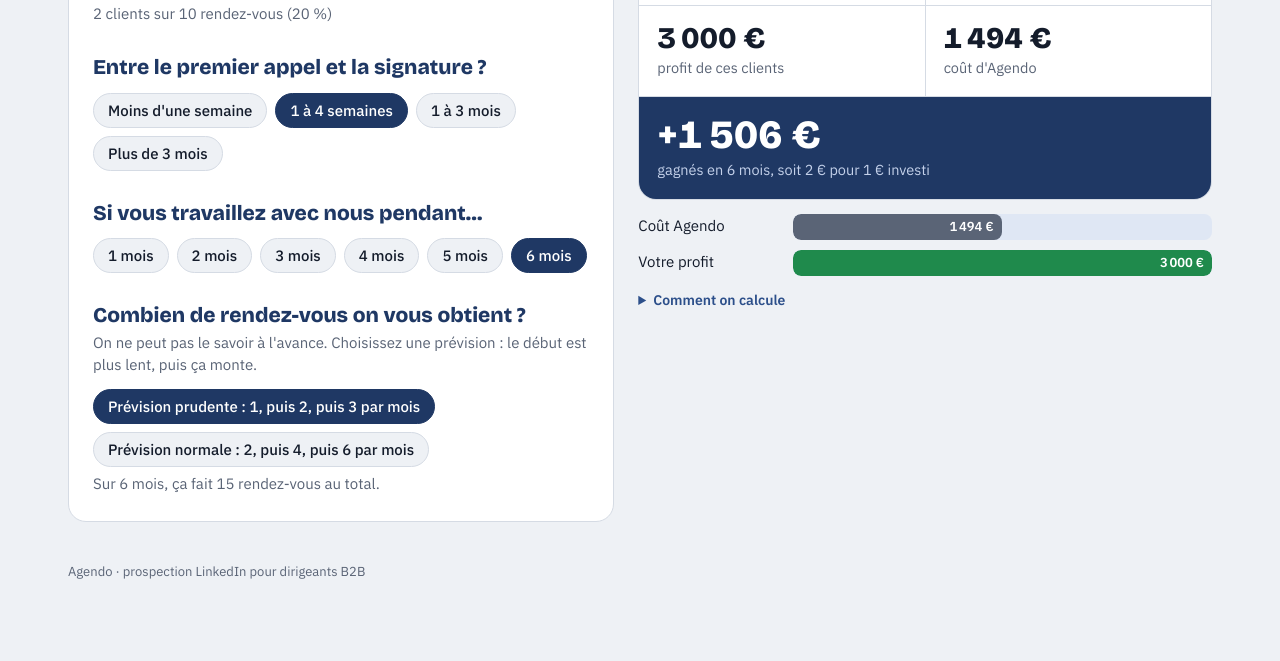
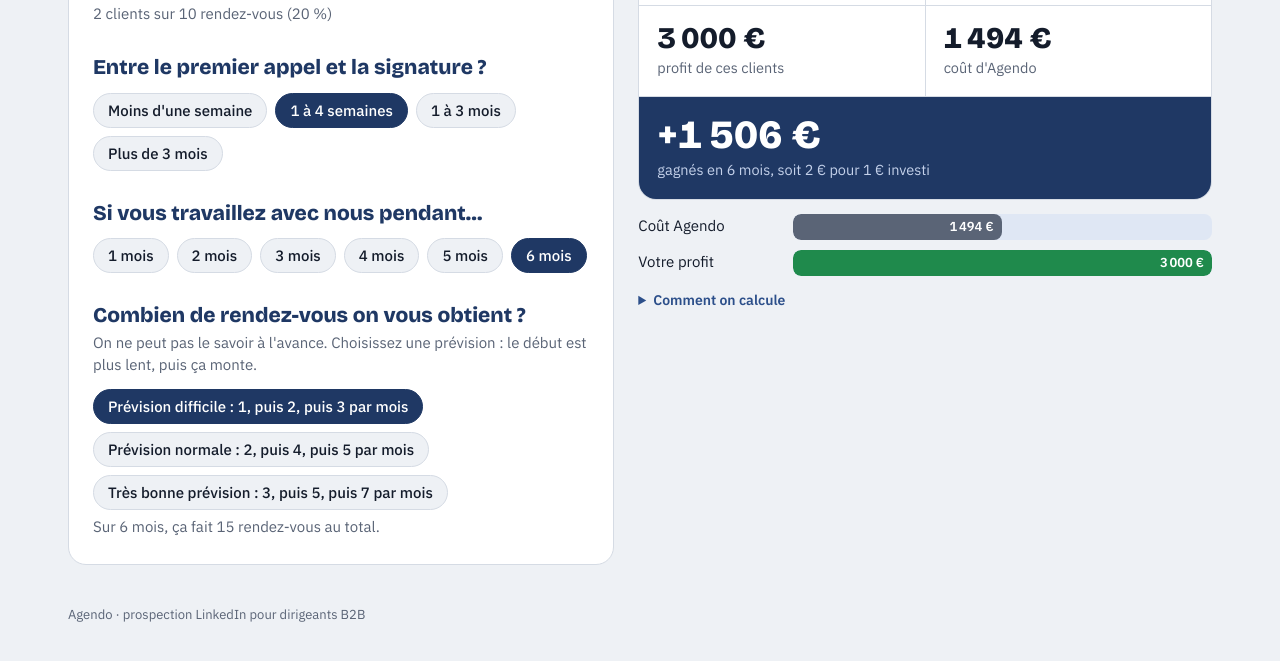
Before and after one commit to Agendo-saad/agendo-formulaires, a plain HTML site: page calcul.html in a window 1280 px wide. Shown: the part 759-1420 px from the top of the page. Before the commit the page ends 1381 px from the top, so only its background shows below. Drawn offline with nearby package versions, Linux system fonts and the light colour scheme.

Commit message:
Calculateur : 3 prévisions (difficile, normale, très bonne)
Co-Authored-By: Claude Opus 5.5 <noreply@anthropic.com>

```diff
--- a/calcul.html
+++ b/calcul.html
@@ -191,8 +191,9 @@ footer { color: var(--muted); font-size: 13px; padding-block: 0 40px; }
         <div class="label" id="sceneLabel">Combien de rendez-vous on vous obtient ?</div>
         <p class="help">On ne peut pas le savoir à l'avance. Choisissez une prévision : le début est plus lent, puis ça monte.</p>
         <div class="chips" data-group="scene" role="group" aria-labelledby="sceneLabel">
-          <button class="chip" type="button" data-v="prudent">Prévision prudente : 1, puis 2, puis 3 par mois</button>
-          <button class="chip" type="button" data-v="normal">Prévision normale : 2, puis 4, puis 6 par mois</button>
+          <button class="chip" type="button" data-v="prudent">Prévision difficile : 1, puis 2, puis 3 par mois</button>
+          <button class="chip" type="button" data-v="normal">Prévision normale : 2, puis 4, puis 5 par mois</button>
+          <button class="chip" type="button" data-v="top">Très bonne prévision : 3, puis 5, puis 7 par mois</button>
         </div>
         <div class="say" id="sceneSay"></div>
       </div>
@@ -244,7 +245,8 @@ footer { color: var(--muted); font-size: 13px; padding-block: 0 40px; }
   var LOW = 1150, HIGH = 2700, GOOD_CLOSE = 3; // seuils de Saad ; « close bien » = 3 sur 10 ou plus
   var SCENES = {
     prudent: { m: [1, 2, 3], say: "1 le 1er mois, 2 le 2e, puis 3 par mois." },
-    normal:  { m: [2, 4, 6], say: "2 le 1er mois, 4 le 2e, puis 6 par mois." }
+    normal:  { m: [2, 4, 5], say: "2 le 1er mois, 4 le 2e, puis 5 par mois." },
+    top:     { m: [3, 5, 7], say: "3 le 1er mois, 5 le 2e, puis 7 par mois." }
   };
   var DELAY_SAY = ["moins d'une semaine", "1 à 4 semaines", "1 à 3 mois", "plus de 3 mois"];
   var state = { price: 3000, pay: "unique", stay: 6, margin: 50, close: 2, delay: 1, months: 6, scene: "prudent", agendo: 249 };
```
